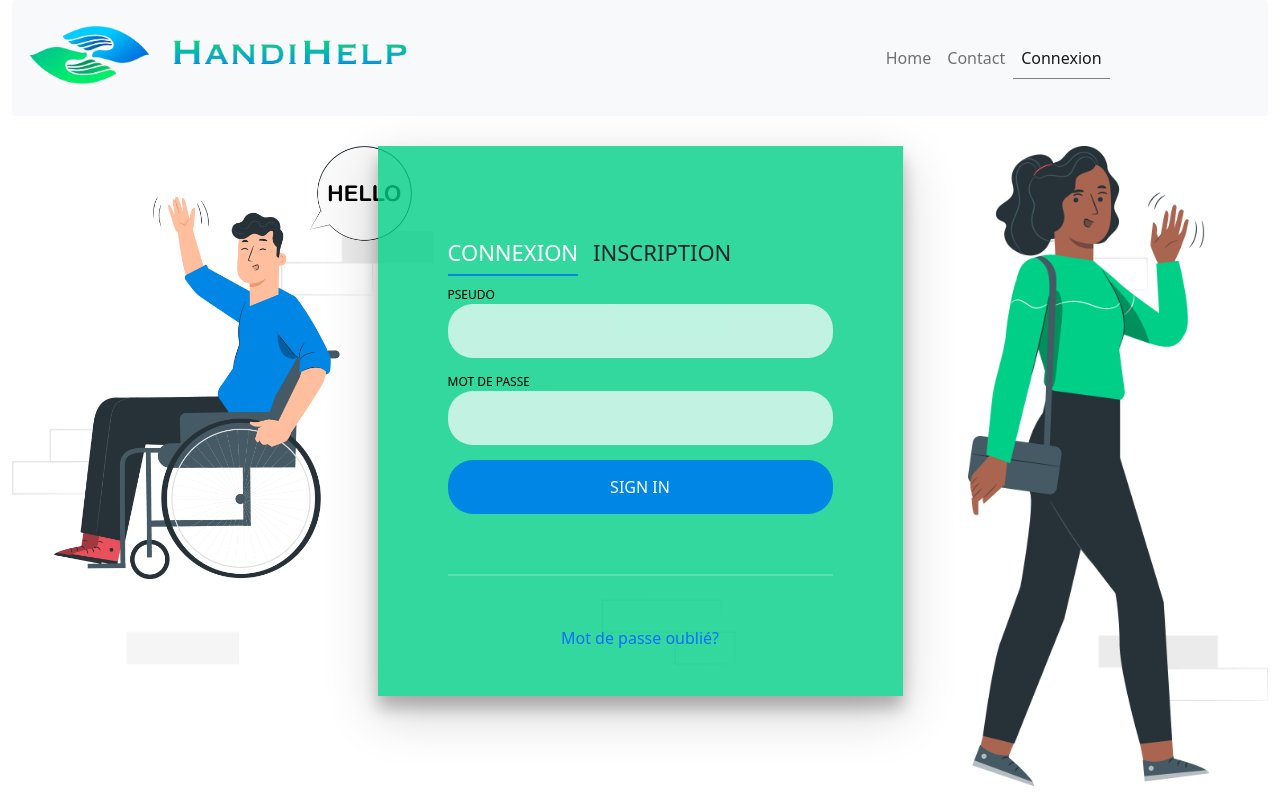
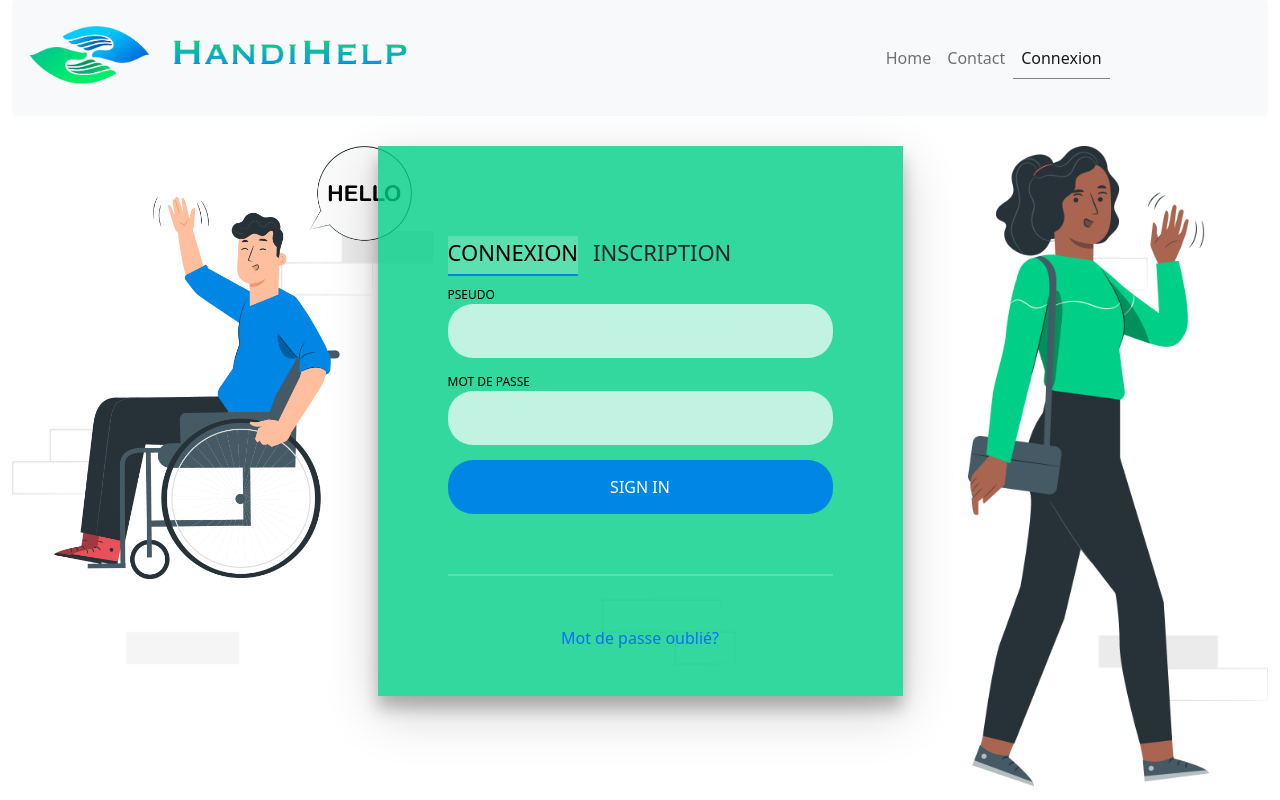
Before and after one commit to noeljuillerat/Handihelp, a React (Create React App) app in the folder handihelp-front/: page / in a window 1280 px wide. Both pictures are taken after a click on the button "J'ai besoin d'aide". Shown: the top 800 px of the page. Built offline with nearby package versions, Linux system fonts and the light colour scheme; a web font is replaced by a local one.

Commit message:
Login SCSS

```diff
--- a/handihelp-front/src/styles/components/_login.scss
+++ b/handihelp-front/src/styles/components/_login.scss
@@ -5,7 +5,6 @@
 	max-width:525px;
 	min-height:550px;
 	position:relative;
-
 	box-shadow:0 12px 15px 0 rgba(0,0,0,.24),0 17px 50px 0 rgba(0,0,0,.19);
 }
 #login-html{
@@ -52,9 +51,17 @@
 }
 #login-html .sign-in:checked + .tab,
 #login-html .sign-up:checked + .tab{
-	color:#fff;
+	color:black;
+	background-color: rgba(255,255,255,.2);
 	border-color:$color-2;
+
 }
+#login-html .sign-in + .tab,
+#login-html .sign-up + .tab{
+	cursor: pointer;
+}
+
+
 .login-form{
 	min-height:345px;
 	position:relative;
@@ -68,8 +75,15 @@
 .login-form .group .input,
 .login-form .group .button{
 	width:100%;
-	color:#fff;
+	color:black;
 	display:block;
+}
+
+.login-form .group .button{
+	width:100%;
+	display:block;
+	color:white;
+
 }
 .login-form .group .input,
 .login-form .group .button{
```
